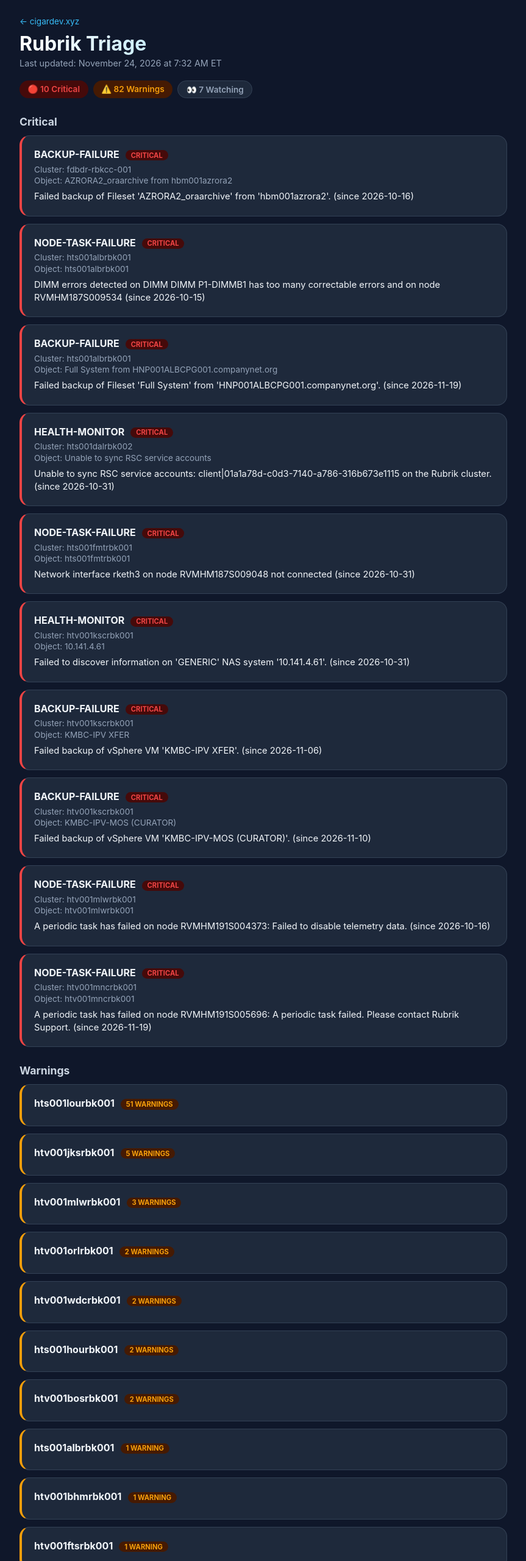
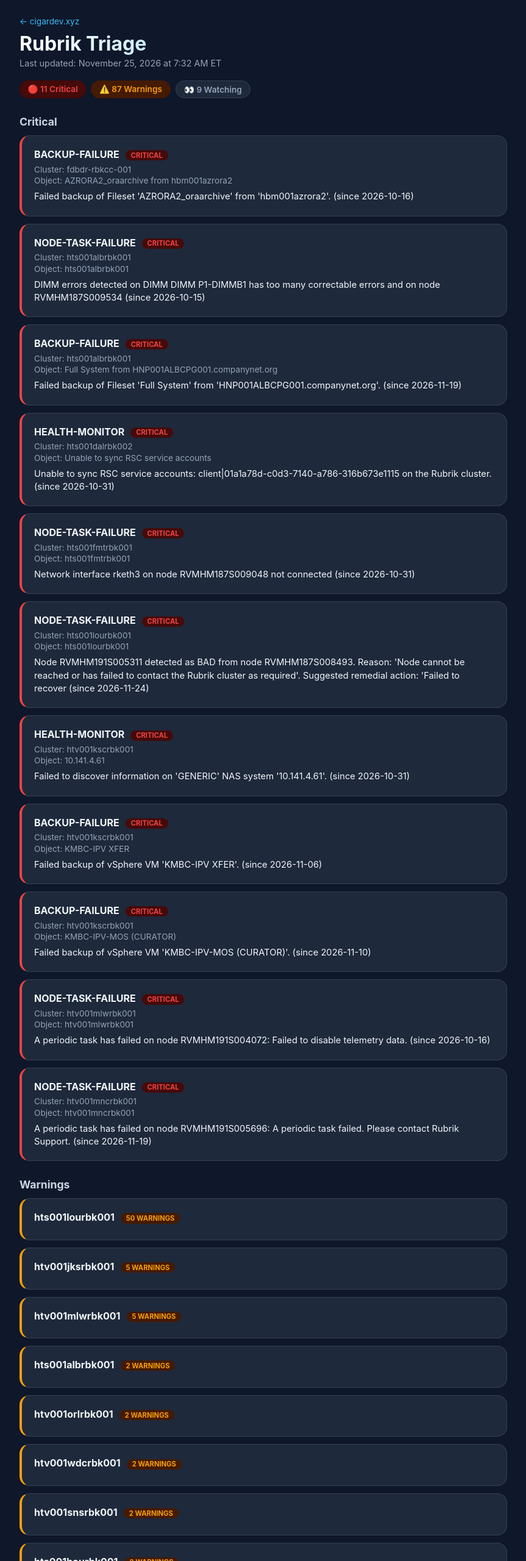
Before and after one commit to scottrych/cigardev-web, a plain HTML site: page rubrik/index.html in a window 1280 px wide. Shown: the top 2560 px of the page at 61% size, without its empty margins (208-1071 px from the left). Drawn offline with Linux system fonts and the light colour scheme.

Commit message:
Rubrik triage update

```diff
--- a/rubrik/index.html
+++ b/rubrik/index.html
@@ -59,50 +59,55 @@ footer { margin-top: 2.5rem; padding-top: 1rem; border-top: 1px solid #334155; c
 <div class="container">
   <a class="back" href="https://cigardev.xyz">&larr; cigardev.xyz</a>
   <h1>Rubrik Triage</h1>
-  <div class="subtitle">Last updated: November 24, 2026 at 7:32 AM ET</div>
-  <div class="pills"><span class="pill red">🔴 10 Critical</span><span class="pill amber">⚠️ 82 Warnings</span><span class="pill slate">👀 7 Watching</span></div>
+  <div class="subtitle">Last updated: November 25, 2026 at 7:32 AM ET</div>
+  <div class="pills"><span class="pill red">🔴 11 Critical</span><span class="pill amber">⚠️ 87 Warnings</span><span class="pill slate">👀 9 Watching</span></div>
   <h2>Critical</h2>
 <div class="card critical"><div class="card-title">BACKUP-FAILURE <span class="badge red">CRITICAL</span></div><div class="meta">Cluster: fdbdr-rbkcc-001</div><div class="meta">Object: AZRORA2_oraarchive from hbm001azrora2</div><div class="detail">Failed backup of Fileset &#x27;AZRORA2_oraarchive&#x27; from &#x27;hbm001azrora2&#x27;. (since 2026-10-16)</div></div>
 <div class="card critical"><div class="card-title">NODE-TASK-FAILURE <span class="badge red">CRITICAL</span></div><div class="meta">Cluster: hts001albrbk001</div><div class="meta">Object: hts001albrbk001</div><div class="detail">DIMM errors detected on DIMM DIMM P1-DIMMB1 has too many correctable errors and on node RVMHM187S009534 (since 2026-10-15)</div></div>
 <div class="card critical"><div class="card-title">BACKUP-FAILURE <span class="badge red">CRITICAL</span></div><div class="meta">Cluster: hts001albrbk001</div><div class="meta">Object: Full System from HNP001ALBCPG001.companynet.org</div><div class="detail">Failed backup of Fileset &#x27;Full System&#x27; from &#x27;HNP001ALBCPG001.companynet.org&#x27;. (since 2026-11-19)</div></div>
 <div class="card critical"><div class="card-title">HEALTH-MONITOR <span class="badge red">CRITICAL</span></div><div class="meta">Cluster: hts001dalrbk002</div><div class="meta">Object: Unable to sync RSC service accounts</div><div class="detail">Unable to sync RSC service accounts: client|01a1a78d-c0d3-7140-a786-316b673e1115 on the Rubrik cluster. (since 2026-10-31)</div></div>
 <div class="card critical"><div class="card-title">NODE-TASK-FAILURE <span class="badge red">CRITICAL</span></div><div class="meta">Cluster: hts001fmtrbk001</div><div class="meta">Object: hts001fmtrbk001</div><div class="detail">Network interface rketh3 on node RVMHM187S009048 not connected (since 2026-10-31)</div></div>
+<div class="card critical"><div class="card-title">NODE-TASK-FAILURE <span class="badge red">CRITICAL</span></div><div class="meta">Cluster: hts001lourbk001</div><div class="meta">Object: hts001lourbk001</div><div class="detail">Node RVMHM191S005311 detected as BAD from node RVMHM187S008493. Reason: &#x27;Node cannot be reached or has failed to contact the Rubrik cluster as required&#x27;. Suggested remedial action: &#x27;Failed to recover  (since 2026-11-24)</div></div>
 <div class="card critical"><div class="card-title">HEALTH-MONITOR <span class="badge red">CRITICAL</span></div><div class="meta">Cluster: htv001kscrbk001</div><div class="meta">Object: 10.141.4.61</div><div class="detail">Failed to discover information on &#x27;GENERIC&#x27; NAS system &#x27;10.141.4.61&#x27;. (since 2026-10-31)</div></div>
 <div class="card critical"><div class="card-title">BACKUP-FAILURE <span class="badge red">CRITICAL</span></div><div class="meta">Cluster: htv001kscrbk001</div><div class="meta">Object: KMBC-IPV XFER</div><div class="detail">Failed backup of vSphere VM &#x27;KMBC-IPV XFER&#x27;. (since 2026-11-06)</div></div>
 <div class="card critical"><div class="card-title">BACKUP-FAILURE <span class="badge red">CRITICAL</span></div><div class="meta">Cluster: htv001kscrbk001</div><div class="meta">Object: KMBC-IPV-MOS (CURATOR)</div><div class="detail">Failed backup of vSphere VM &#x27;KMBC-IPV-MOS (CURATOR)&#x27;. (since 2026-11-10)</div></div>
-<div class="card critical"><div class="card-title">NODE-TASK-FAILURE <span class="badge red">CRITICAL</span></div><div class="meta">Cluster: htv001mlwrbk001</div><div class="meta">Object: htv001mlwrbk001</div><div class="detail">A periodic task has failed on node RVMHM191S004373: Failed to disable telemetry data. (since 2026-10-16)</div></div>
+<div class="card critical"><div class="card-title">NODE-TASK-FAILURE <span class="badge red">CRITICAL</span></div><div class="meta">Cluster: htv001mlwrbk001</div><div class="meta">Object: htv001mlwrbk001</div><div class="detail">A periodic task has failed on node RVMHM191S004072: Failed to disable telemetry data. (since 2026-10-16)</div></div>
 <div class="card critical"><div class="card-title">NODE-TASK-FAILURE <span class="badge red">CRITICAL</span></div><div class="meta">Cluster: htv001mncrbk001</div><div class="meta">Object: htv001mncrbk001</div><div class="detail">A periodic task has failed on node RVMHM191S005696: A periodic task failed. Please contact Rubrik Support. (since 2026-11-19)</div></div>
 <h2>Warnings</h2>
-<div class="card warning"><div class="card-title">hts001lourbk001 <span class="badge amber">51 warnings</span></div></div>
+<div class="card warning"><div class="card-title">hts001lourbk001 <span class="badge amber">50 warnings</span></div></div>
 <div class="card warning"><div class="card-title">htv001jksrbk001 <span class="badge amber">5 warnings</span></div></div>
-<div class="card warning"><div class="card-title">htv001mlwrbk001 <span class="badge amber">3 warnings</span></div></div>
+<div class="card warning"><div class="card-title">htv001mlwrbk001 <span class="badge amber">5 warnings</span></div></div>
+<div class="card warning"><div class="card-title">hts001albrbk001 <span class="badge amber">2 warnings</span></div></div>
 <div class="card warning"><div class="card-title">htv001orlrbk001 <span class="badge amber">2 warnings</span></div></div>
 <div class="card warning"><div class="card-title">htv001wdcrbk001 <span class="badge amber">2 warnings</span></div></div>
+<div class="card warning"><div class="card-title">htv001snsrbk001 <span class="badge amber">2 warnings</span></div></div>
 <div class="card warning"><div class="card-title">hts001hourbk001 <span class="badge amber">2 warnings</span></div></div>
 <div class="card warning"><div class="card-title">htv001bosrbk001 <span class="badge amber">2 warnings</span></div></div>
-<div class="card warning"><div class="card-title">hts001albrbk001 <span class="badge amber">1 warning</span></div></div>
 <div class="card warning"><div class="card-title">htv001bhmrbk001 <span class="badge amber">1 warning</span></div></div>
-<div class="card warning"><div class="card-title">htv001ftsrbk001 <span class="badge amber">1 warning</span></div></div>
-<div class="card warning"><div class="card-title">htv001snsrbk001 <span class="badge amber">1 warning</span></div></div>
-<div class="card warning"><div class="card-title">htv001kscrbk001 <span class="badge amber">1 warning</span></div></div>
+<div class="card warning"><div class="card-title">hts001nycrbkclus <span class="badge amber">1 warning</span></div></div>
+<div class="card warning"><div class="card-title">htv001wpbrbk001 <span class="badge amber">1 warning</span></div></div>
 <div class="card warning"><div class="card-title">htv001abqrbk001 <span class="badge amber">1 warning</span></div></div>
 <div class="card warning"><div class="card-title">htv001okcrbk001 <span class="badge amber">1 warning</span></div></div>
 <div class="card warning"><div class="card-title">htv001sacrbk001 <span class="badge amber">1 warning</span></div></div>
 <div class="card warning"><div class="card-title">htv001balrbk001 <span class="badge amber">1 warning</span></div></div>
+<div class="card warning"><div class="card-title">htv001ftsrbk001 <span class="badge amber">1 warning</span></div></div>
 <div class="card warning"><div class="card-title">htv001gvlrbk001 <span class="badge amber">1 warning</span></div></div>
 <div class="card warning"><div class="card-title">htv001nolrbk001 <span class="badge amber">1 warning</span></div></div>
 <div class="card warning"><div class="card-title">htv001omarbk001 <span class="badge amber">1 warning</span></div></div>
-<div class="card warning"><div class="card-title">htv001wptzrbk01 <span class="badge amber">1 warning</span></div></div>
 <div class="card warning"><div class="card-title">fdbdr-rbkcc-001 <span class="badge amber">1 warning</span></div></div>
 <div class="card warning"><div class="card-title">htv001pitrbk001 <span class="badge amber">1 warning</span></div></div>
+<div class="card warning"><div class="card-title">htv001kscrbk001 <span class="badge amber">1 warning</span></div></div>
+<div class="card warning"><div class="card-title">htv001wptzrbk01 <span class="badge amber">1 warning</span></div></div>
 <h2>Watching</h2>
+<div class="card watching"><div class="card-title">BACKUP-FAILURE:hts001dmnrbk001:ca-gennews1.ahc.belotechnologies.com volumes</div></div>
+<div class="card watching"><div class="card-title">BACKUP-FAILURE:hts001lourbk001:hts001lourbk001</div></div>
+<div class="card watching"><div class="card-title">HEALTH-MONITOR:htv001orlrbk001:htv001orlrbk001</div></div>
+<div class="card watching"><div class="card-title">HEALTH-MONITOR:fdbdr-rbkcc-001:fdbdr-rbkcc-001</div></div>
+<div class="card watching"><div class="card-title">NODE-TASK-FAILURE:htv001dsmrbk001:htv001dsmrbk001</div></div>
 <div class="card watching"><div class="card-title">HEALTH-MONITOR:htv001mlwrbk001:htv001mlwrbk001</div></div>
 <div class="card watching"><div class="card-title">BACKUP-FAILURE:hts001dmnrbk001:10.109.16.24 volumes</div></div>
 <div class="card watching"><div class="card-title">HEALTH-MONITOR:hts001dmnrbk001:kvcenter1.ahc.belotechnologies.com</div></div>
-<div class="card watching"><div class="card-title">BACKUP-FAILURE:fdbdr-rbkcc-001:APP30_root</div></div>
-<div class="card watching"><div class="card-title">BACKUP-FAILURE:hts001lourbk001:PBCFS130</div></div>
-<div class="card watching"><div class="card-title">BACKUP-FAILURE:htv001wpbrbk001:WPBF-SRV1</div></div>
-<div class="card watching"><div class="card-title">HEALTH-MONITOR:htv001orlrbk001:htv001orlrbk001</div></div>
+<div class="card watching"><div class="card-title">MSSQL-LOG-FAILURE:htv001dsmrbk001:KCCI-FCDB1 SQL databases</div></div>
 <h2>Needs Review</h2>
 <div class="note">Open subtasks no current issue accounts for — likely resolved or manual. Not auto-closed.</div>
 <div class="card watching"><div class="card-title">NODE-TASK-FAILURE: A periodic task has failed on node RVMHM188S005351: A period</div><div class="meta">Cluster: htv001wbkrbk001</div></div>
@@ -111,16 +116,18 @@ footer { margin-top: 2.5rem; padding-top: 1rem; border-top: 1px solid #334155; c
 <div class="card watching"><div class="card-title">NODE-TASK-FAILURE: A periodic task has failed on node RVMHM188S005414: Failed t</div><div class="meta">Cluster: htv001wbkrbk001</div></div>
 <div class="card watching"><div class="card-title">NODE-TASK-FAILURE: A periodic task has failed on node RVMHM191S004072: A period</div><div class="meta">Cluster: htv001mlwrbk001</div></div>
 <div class="card watching"><div class="card-title">NODE-TASK-FAILURE: A periodic task has failed on node RVMHM191S004070: A period</div><div class="meta">Cluster: htv001mlwrbk001</div></div>
-<div class="card watching"><div class="card-title">NODE-TASK-FAILURE: A periodic task has failed on node RVMHM191S004072: Failed t</div><div class="meta">Cluster: htv001mlwrbk001</div></div>
 <div class="card watching"><div class="card-title">NODE-TASK-FAILURE: A periodic task has failed on node RVMHM191S004136: A period</div><div class="meta">Cluster: htv001mlwrbk001</div></div>
 <div class="card watching"><div class="card-title">NODE-TASK-FAILURE: A periodic task has failed on node RVMHM191S004373: A period</div><div class="meta">Cluster: htv001mlwrbk001</div></div>
 <div class="card watching"><div class="card-title">NODE-TASK-FAILURE: A periodic task has failed on node RVMHM191S004136: Failed t</div><div class="meta">Cluster: htv001mlwrbk001</div></div>
+<div class="card watching"><div class="card-title">NODE-TASK-FAILURE: A periodic task has failed on node RVMHM191S004373: Failed t</div><div class="meta">Cluster: htv001mlwrbk001</div></div>
 <div class="card watching"><div class="card-title">NODE-TASK-FAILURE: A periodic task has failed on node RVMHM191S004070: Failed t</div><div class="meta">Cluster: htv001mlwrbk001</div></div>
 <div class="card watching"><div class="card-title">Case #01381005</div><div class="meta">Cluster: htv001nolrbk001</div></div>
 <div class="card watching"><div class="card-title">NODE-TASK-FAILURE: A periodic task has failed on node RVMHM191S005311: Failed t</div><div class="meta">Cluster: hts001lourbk001</div></div>
 <div class="card watching"><div class="card-title">NODE-TASK-FAILURE: Node RVMHM191S005311 detected as BAD from node RVMHM187S0095</div><div class="meta">Cluster: hts001lourbk001</div></div>
 <div class="card watching"><div class="card-title">NODE-TASK-FAILURE: A periodic task has failed on node RVMHM191S005215: A period</div><div class="meta">Cluster: htv001mncrbk001</div></div>
-  <footer>cigardev.xyz | Rubrik Triage | 2026-11-24</footer>
+<h2>Kan Do Changes</h2>
+<div class="card"><div class="detail">➕ hts001lourbk001: subtask NODE-TASK-FAILURE: Node RVMHM191S005311 detected as BAD from node RVMHM187S0084</div></div>
+  <footer>cigardev.xyz | Rubrik Triage | 2026-11-25</footer>
 </div>
 </body>
 </html>
```
